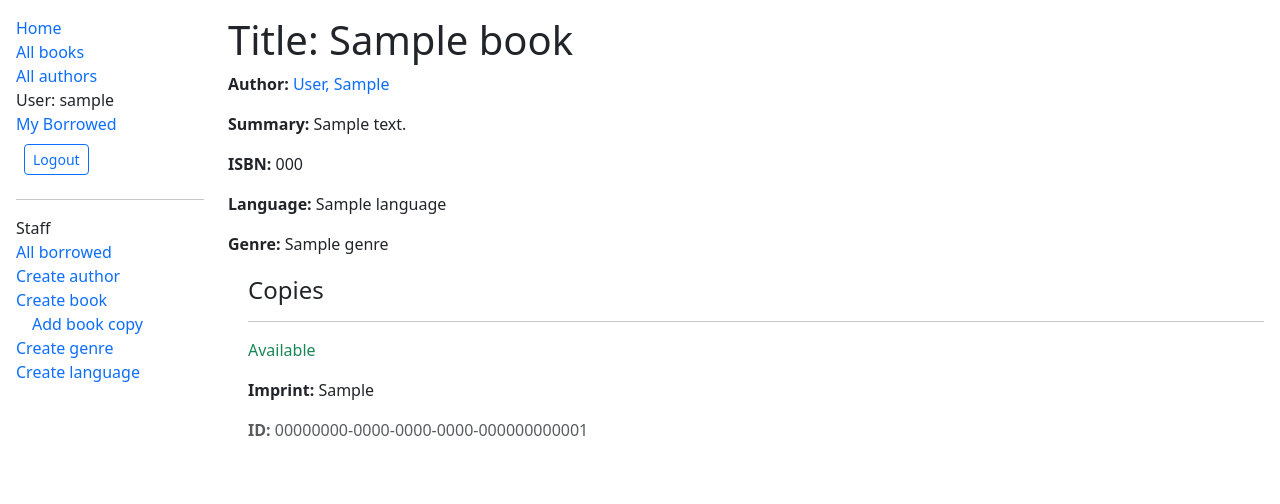
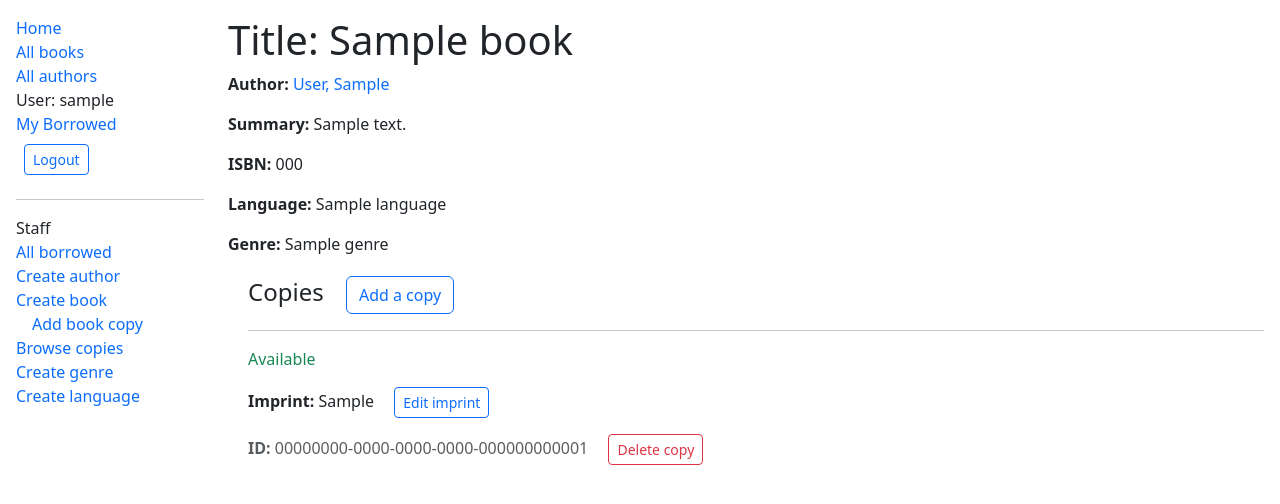
Before and after one commit to Inu-Oh/bibli, a Django app: page /catalog/book/1 in a window 1280 px wide. Shown: the top 504 px of the page. Run offline with Django 5.2, Linux system fonts and the light colour scheme; a user stored in the database is signed in; tables that the repository leaves empty hold one stand-in row (values such as "Sample post").

Commit message:
ass 9.7 - complete book instance CRUD - start book copy browser

```diff
--- a/catalog/templates/base_generic.html
+++ b/catalog/templates/base_generic.html
@@ -65,6 +65,11 @@
                         </li>
                         {% endif %}
                         {% block addinst %}{% endblock %}
+                        {% if perms.catalog.change_bookinstance %}
+                        <li>
+                            <a href="{% url 'browse-book-copies' %}">Browse copies</a>
+                        </li>
+                        {% endif %}
                         {% if perms.catalog.add_genre %}
                         <li>
                             <a href="{% url 'genre-create' %}">Create genre</a>
--- a/catalog/templates/catalog/book_detail.html
+++ b/catalog/templates/catalog/book_detail.html
@@ -4,7 +4,7 @@
 {% block addinst %}
 {% if perms.catalog.add_bookinstance %}
     <li>
-        <a href="{% url 'bookinst-create' book.id %}" class="p-3">
+        <a href="{% url 'bookinst-create' book.pk %}" class="p-3">
             Add book copy
         </a>
     </li>
@@ -25,7 +25,8 @@
 <p><strong>Genre:</strong> {{ book.genre.all|join:", " }}</p>
 
 <div style="margin-left:20px;margin-top:20px">
-    <h4>Copies</h4>
+    <h4>Copies <a href="{% url 'bookinst-create' book.pk%}"
+        class="btn btn-outline-primary mx-3" >Add a copy</a> </h4>
     {% for copy in book.bookinstance_set.all %}
         <hr />
         <p class="{% if copy.status == 'a' %}text-success{% elif copy.status == 'm' %}text-danger{% else %}text-warning{% endif %}">
@@ -34,8 +35,18 @@
         {% if copy.status != 'a' %}
             <p><strong>Due to be returned:</strong> {{ copy.due_back }}</p>
         {% endif %}
-            <p><strong>Imprint:</strong> {{ copy.imprint }}</p>
-            <p class="text-muted"><strong>ID: </strong> {{ copy.id }}</p>
+            <p>
+                <strong>Imprint:</strong> {{ copy.imprint }}
+                <a href="{% url 'bookinst-update' copy.id %}"
+                    class="btn btn-sm btn-outline-primary mx-3">Edit imprint</a>
+            </p>
+            <p class="text-muted">
+                <strong>ID: </strong> {{ copy.id }}
+                {% if copy.status == 'a' or copy.status == 'm' %}
+                <a href="{% url 'bookinst-delete' copy.id %}"
+                    class="btn btn-sm btn-outline-danger mx-3">Delete copy</a>
+                {% endif %}
+            </p>
     {% endfor %}
 </div>
 {% endblock %}
--- a/catalog/templates/catalog/book_instance_confirm_delete.html
+++ b/catalog/templates/catalog/bookinstance_confirm_delete.html
@@ -1,8 +1,9 @@
 {% extends "base_generic.html" %}
+
 
 {% block content %}
 
-<h1>Delete Author: {{ book_instance }}</h1>
+<h1>Delete book copy: {{ book_instance }}</h1>
 
 <p>Are you sure you want to delete the author?</p>
 
--- a/catalog/templates/catalog/book_instance_form.html
+++ b/catalog/templates/catalog/bookinstance_form.html
@@ -1,7 +1,10 @@
 {% extends "base_generic.html" %}
 
+
 {% block content %}
-Create instance of the book {{ book }} {{ book.author }}
+<h1>Register / edit book copy</h1>
+<p>Title: <strong>{{ book }}</strong></p>
+<p>Author: {{ book.author }}</p>
 
 <form action="" method="post">
   {% csrf_token %}
--- a/catalog/urls.py
+++ b/catalog/urls.py
@@ -16,6 +16,7 @@ urlpatterns = [
 
     # Librarian views
     path('book/<uuid:pk>/renew/', views.renew_book_librarian, name='renew-book-librarian'),
+    path('browse/', views.BrowseView.as_view(), name='browse-book-copies'),
 
     # Author CRUD
     path('author/create/', views.AuthorCreate.as_view(), name='author-create'),
@@ -29,8 +30,8 @@ urlpatterns = [
 
     # Book Instance CRUD
     path('book/<int:pk>/bookinst/create/', views.BookInstanceCreate.as_view(), name='bookinst-create'),
-    path('bookinst/<int:pk>/update/', views.BookInstanceUpdate.as_view(), name='bookinst-update'),
-    path('bookinst/<int:pk>/delete/', views.BookInstanceDelete.as_view(), name='bookinst-delete'),
+    path('bookinst/<uuid:pk>/update/', views.BookInstanceUpdate.as_view(), name='bookinst-update'),
+    path('bookinst/<uuid:pk>/delete/', views.BookInstanceDelete.as_view(), name='bookinst-delete'),
 
     # Genre CRUD - no delete page except on admin site
     path('genre/create/', views.GenreCreate.as_view(), name='genre-create'),
--- a/catalog/views.py
+++ b/catalog/views.py
@@ -1,7 +1,7 @@
 import datetime
 
 from django.contrib.auth.mixins import LoginRequiredMixin, PermissionRequiredMixin
-from django.http import HttpResponseRedirect
+from django.http import HttpResponseRedirect, Http404
 from django.shortcuts import get_object_or_404, redirect, render
 from django.urls import reverse, reverse_lazy
 from django.views.generic import DetailView, ListView
@@ -130,6 +130,11 @@ def renew_book_librarian(request, pk):
     return render(request, 'catalog/book_renew_librarian.html', context)
 
 
+class BrowseView(PermissionRequiredMixin, ListView):
+    model = BookInstance
+    permission_required = 'catalog.change_bookinstance'
+
+
 class AuthorCreate(PermissionRequiredMixin, CreateView):
     model = Author
     fields = [ 'first_name', 'last_name', 'date_of_birth', 'date_of_death' ]
@@ -164,7 +169,7 @@ class AuthorDelete(PermissionRequiredMixin, DeleteView):
 
 class BookInstanceCreate(PermissionRequiredMixin, CreateView):
     permission_required = 'catalog.add_bookinstance'
-    template_name = 'catalog/book_instance_form.html'
+    template_name = 'catalog/bookinstance_form.html'
 
     def get(self, request, pk):
         book = get_object_or_404(Book, pk=pk)
@@ -182,21 +187,48 @@ class BookInstanceCreate(PermissionRequiredMixin, CreateView):
 
         book_inst = form.save(commit=False)
         book_inst.book = book
+        book_inst.status = 'm'
         book_inst.save()
 
-        success_url = reverse_lazy('book', kwargs={'pk', pk})
+        success_url = reverse_lazy('book-detail', kwargs={'pk': pk})
         return redirect(success_url)
 
 
 class BookInstanceUpdate(PermissionRequiredMixin, UpdateView):
-    model = BookInstance
-    fields = [ 'book', 'imprint' ]
-    permission_required = 'catalog.change_book_instance'
+    permission_required = 'catalog.change_bookinstance'
+    template_name = 'catalog/bookinstance_form.html'
+
+    def get(self, request, pk):
+        try:
+            bookinst = BookInstance.objects.get(id=pk)
+        except:
+            raise Http404
+        form = BookInstanceForm(instance=bookinst)
+        context = { 'form': form, 'book': bookinst.book }
+        return render(request, self.template_name, context)
+
+    def post(self, request, pk):
+        try:
+            bookinst = BookInstance.objects.get(id=pk)
+        except:
+            raise Http404
+        book = bookinst.book
+        form = BookInstanceForm(request.POST, instance=bookinst)
+
+        if not form.is_valid():
+            context = { 'form': form, 'book': book }
+            return render(request, self.template_name, context)
+
+        book_inst = form.save(commit=False)
+        book_inst.save()
+
+        success_url = reverse_lazy('book-detail', kwargs={'pk':book.pk})
+        return redirect(success_url)
 
 
 class BookInstanceDelete(PermissionRequiredMixin, DeleteView):
     model = BookInstance
-    permission_required = 'catalog.delete_book_instance'
+    permission_required = 'catalog.delete_bookinstance'
 
     def get_success_url(self):
         return reverse('book-detail', kwargs={"pk": self.object.book.pk})
```
Also changed, not shown: catalog/forms.py (+1 -13 lines), catalog/templates/catalog/bookinstance_list.html (added).
